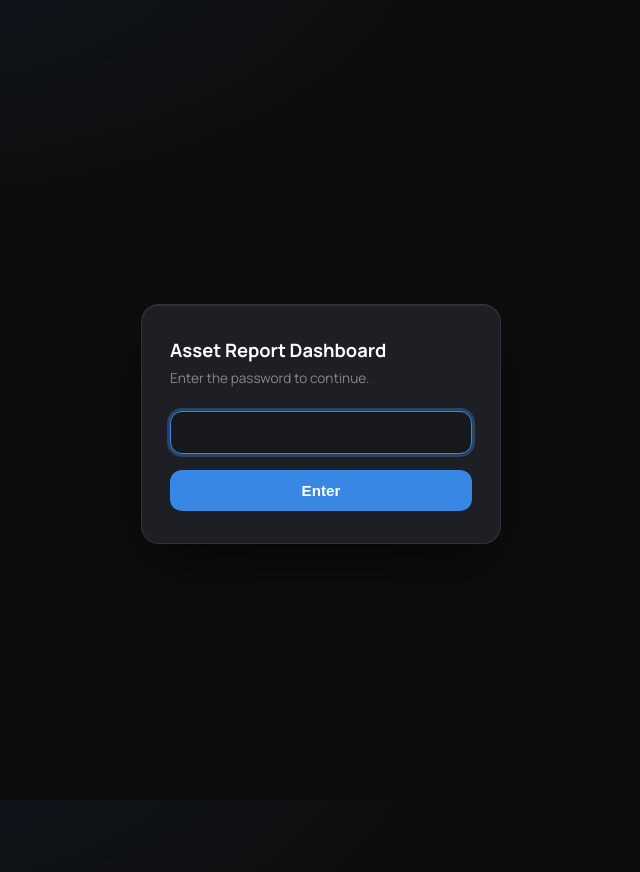
After one commit to AdiKellerAI/asset_report_dashboard, a Flask app: page /login in a window 1280 px wide. The commit adds this page. Shown: the whole page, without its empty margins (319-959 px from the left). Run offline with Flask 3, Linux system fonts and the light colour scheme.

Commit message:
Fix idle-Neon-connection 500s, confirm Hebrew i18n was a zombie-server artifact, add Vercel deploy prep
- app/db.py: pool_pre_ping + pool_recycle so a Neon connection that's been
  closed server-side during an idle gap gets transparently replaced instead
  of raising OperationalError on the next request.
- The "Hebrew doesn't translate" report traced to an orphaned Werkzeug worker
  process (monitor killed, worker reparented to launchd) silently serving
  stale code - not a bug in app/i18n.py or app/__init__.py, both already
  correct. No production code change needed for that part.
- Vercel deploy prep: app/routes/auth.py (single shared-password gate, no-op
  when APP_PASSWORD is unset so existing tests are unaffected), app/storage.py
  (Vercel Blob backend via BLOB_READ_WRITE_TOKEN, since Vercel's filesystem
  is read-only/ephemeral outside /tmp), public/static symlinked to app/static
  per Vercel's Flask guide.

Co-Authored-By: Claude Sonnet 5 <noreply@anthropic.com>

```diff
--- a/app/__init__.py
+++ b/app/__init__.py
@@ -1,4 +1,4 @@
-from flask import Flask, g, request
+from flask import Flask, current_app, g, redirect, request, session
 
 from app.config import Config
 
@@ -7,6 +7,7 @@ def create_app(config_object=Config):
     app = Flask(__name__)
     app.config.from_object(config_object)
 
+    from app.routes.auth import auth_bp
     from app.routes.dashboard import dashboard_bp
     from app.routes.data_browser import data_browser_bp
     from app.routes.health import health_bp
@@ -14,6 +15,7 @@ def create_app(config_object=Config):
     from app.routes.manage import manage_bp
     from app.routes.trends import trends_bp
     from app.routes.upload import upload_bp
+    app.register_blueprint(auth_bp)
     app.register_blueprint(dashboard_bp)
     app.register_blueprint(data_browser_bp)
     app.register_blueprint(health_bp)
@@ -21,6 +23,20 @@ def create_app(config_object=Config):
     app.register_blueprint(manage_bp)
     app.register_blueprint(trends_bp)
     app.register_blueprint(upload_bp)
+
+    @app.before_request
+    def require_login():
+        # Single shared-password gate (dev-plan.md sec 13.3) - a no-op
+        # locally/in tests where APP_PASSWORD isn't set, so it only takes
+        # effect once Adi configures it (e.g. on Vercel). /health stays open
+        # for uptime checks.
+        if not current_app.config["APP_PASSWORD"]:
+            return None
+        if request.path.startswith("/static/") or request.path in ("/login", "/health"):
+            return None
+        if not session.get("authed"):
+            return redirect(f"/login?next={request.path}")
+        return None
 
     @app.before_request
     def set_language_context():
@@ -36,7 +52,12 @@ def create_app(config_object=Config):
     def inject_globals():
         from app.fx import get_usd_to_ils_rate
 
-        return {"lang": g.lang, "dir": g.dir, "usd_to_ils_rate": get_usd_to_ils_rate()}
+        return {
+            "lang": g.lang,
+            "dir": g.dir,
+            "usd_to_ils_rate": get_usd_to_ils_rate(),
+            "auth_enabled": bool(current_app.config["APP_PASSWORD"]),
+        }
 
     @app.template_filter("t")
     def translate_filter(text):
--- a/app/config.py
+++ b/app/config.py
@@ -7,3 +7,5 @@ load_dotenv()
 
 class Config:
     DATABASE_URL = os.environ.get("DATABASE_URL", "")
+    SECRET_KEY = os.environ.get("SECRET_KEY", "dev-only-insecure-key")
+    APP_PASSWORD = os.environ.get("APP_PASSWORD", "")
--- a/app/i18n.py
+++ b/app/i18n.py
@@ -13,6 +13,7 @@ TRANSLATIONS = {
     # Chrome / nav
     "Asset Report Dashboard": "לוח נכסים",
     "Dashboard": "לוח בקרה",
+    "Log out": "התנתקות",
     "Trends": "מגמות",
     "Manage": "ניהול",
     # Filters
--- /dev/null
+++ b/app/routes/auth.py
@@ -0,0 +1,24 @@
+from flask import Blueprint, current_app, redirect, render_template, request, session, url_for
+
+auth_bp = Blueprint("auth", __name__)
+
+
+@auth_bp.get("/login")
+def login_form():
+    if session.get("authed"):
+        return redirect("/")
+    return render_template("login.html", error=False)
+
+
+@auth_bp.post("/login")
+def login_submit():
+    if request.form.get("password") == current_app.config["APP_PASSWORD"]:
+        session["authed"] = True
+        return redirect(request.args.get("next") or "/")
+    return render_template("login.html", error=True), 401
+
+
+@auth_bp.get("/logout")
+def logout():
+    session.clear()
+    return redirect(url_for("auth.login_form"))
--- a/app/static/css/style.css
+++ b/app/static/css/style.css
@@ -124,6 +124,16 @@ a {
   font-size: 0.72rem;
   color: var(--ink-muted);
   font-variant-numeric: tabular-nums;
+}
+
+.logout-link {
+  font-size: 0.78rem;
+  color: var(--ink-muted);
+  text-decoration: none;
+}
+
+.logout-link:hover {
+  color: var(--ink);
 }
 
 @media (max-width: 480px) {
--- a/app/templates/base.html
+++ b/app/templates/base.html
@@ -29,6 +29,9 @@
       {% if lang == "he" %}
       <span class="fx-rate-note">1 $ = {{ "%.2f"|format(usd_to_ils_rate) }} ₪</span>
       {% endif %}
+      {% if auth_enabled %}
+      <a href="/logout" class="logout-link">{{ "Log out"|t }}</a>
+      {% endif %}
     </div>
   </header>
 
--- /dev/null
+++ b/app/templates/login.html
@@ -0,0 +1,89 @@
+<!doctype html>
+<html lang="en" dir="ltr">
+<head>
+  <meta charset="utf-8">
+  <meta name="viewport" content="width=device-width, initial-scale=1">
+  <title>Asset Report Dashboard</title>
+  <link rel="preconnect" href="https://fonts.googleapis.com">
+  <link rel="preconnect" href="https://fonts.gstatic.com" crossorigin>
+  <link href="https://fonts.googleapis.com/css2?family=Manrope:wght@400;500;600;700;800&display=swap" rel="stylesheet">
+  <link rel="stylesheet" href="/static/css/style.css">
+  <style>
+    .login-page {
+      min-height: 100vh;
+      display: flex;
+      align-items: center;
+      justify-content: center;
+      padding: 24px;
+    }
+    .login-card {
+      width: 100%;
+      max-width: 360px;
+      background: var(--surface-raised);
+      border: 1px solid var(--border);
+      border-radius: var(--radius-lg);
+      box-shadow: var(--shadow-raised);
+      padding: 32px 28px;
+    }
+    .login-card h1 {
+      margin: 0 0 6px;
+      font-size: 1.15rem;
+      font-weight: 700;
+      color: var(--ink);
+    }
+    .login-card p.hint {
+      margin: 0 0 24px;
+      color: var(--ink-muted);
+      font-size: 0.85rem;
+    }
+    .login-card input[type="password"] {
+      width: 100%;
+      box-sizing: border-box;
+      background: var(--surface);
+      border: 1px solid var(--border);
+      border-radius: var(--radius-md);
+      color: var(--ink);
+      padding: 12px 14px;
+      font-size: 0.95rem;
+    }
+    .login-card input[type="password"]:focus {
+      outline: none;
+      border-color: var(--accent);
+      box-shadow: 0 0 0 3px var(--accent-ring);
+    }
+    .login-card button {
+      width: 100%;
+      margin-top: 16px;
+      background: var(--accent);
+      color: #fff;
+      border: none;
+      border-radius: var(--radius-md);
+      padding: 12px 14px;
+      font-size: 0.95rem;
+      font-weight: 600;
+      cursor: pointer;
+    }
+    .login-card button:hover { background: var(--accent-strong); }
+    .login-error {
+      margin: -8px 0 16px;
+      color: #e5484d;
+      font-size: 0.85rem;
+    }
+  </style>
+</head>
+<body>
+  <div class="login-page">
+    <div class="login-card">
+      <h1>Asset Report Dashboard</h1>
+      <p class="hint">Enter the password to continue.</p>
+      {% if error %}
+      <p class="login-error">Incorrect password.</p>
+      {% endif %}
+      <form method="post" action="/login">
+        <input type="password" name="password" autofocus required>
+        <button type="submit">Enter</button>
+      </form>
+    </div>
+  </div>
+</body>
+</html>
--- a/requirements.txt
+++ b/requirements.txt
@@ -8,3 +8,4 @@ pypdf==6.1.3
 pytesseract==0.3.13
 Pillow==11.3.0
 pytest==8.4.2
+vercel_blob==0.4.2
```
Also changed, not shown: app/db.py (+9 -1 lines), app/storage.py (+26 -1 lines), docs/PROJECT_STATUS.md (+3 -2 lines), 2 other files.
